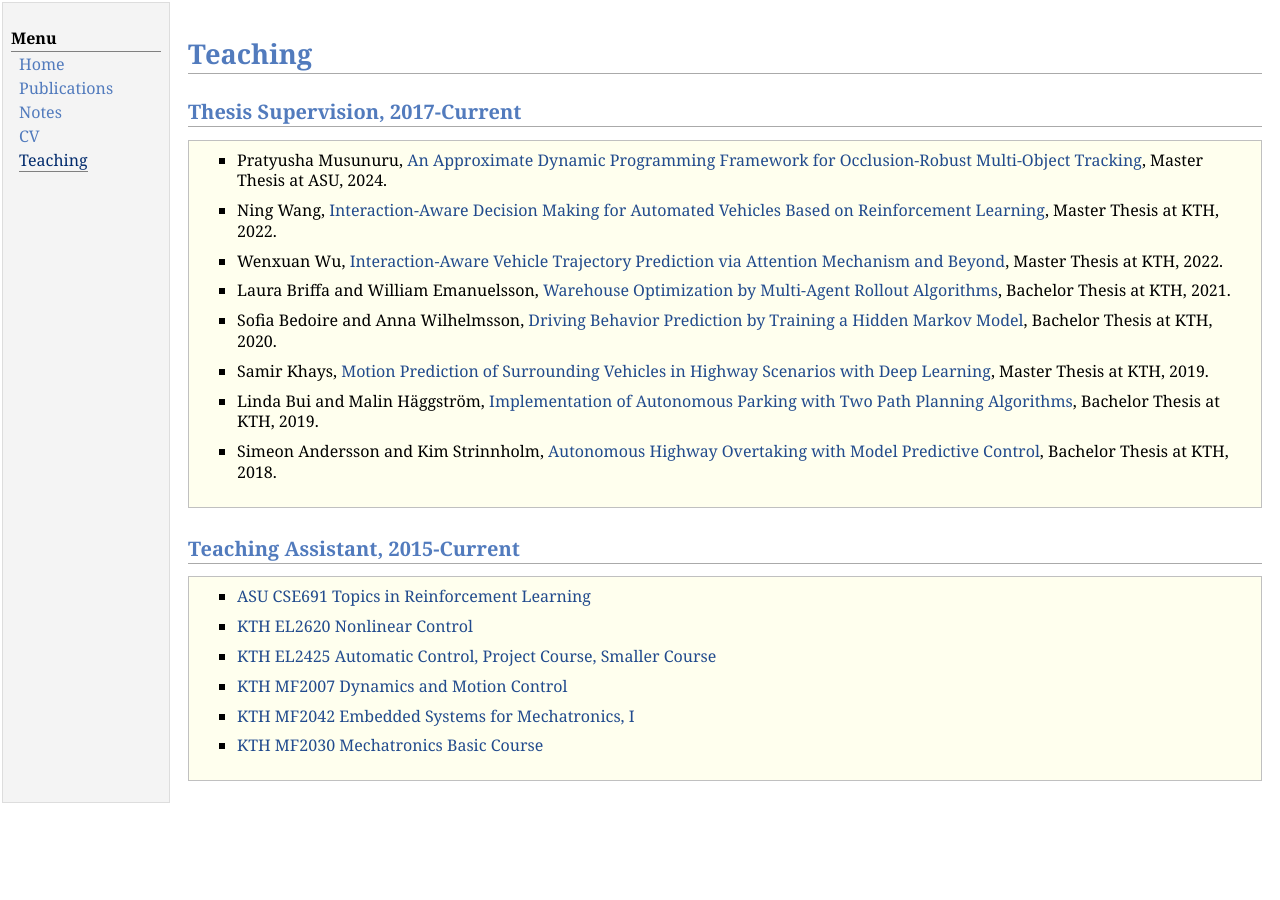
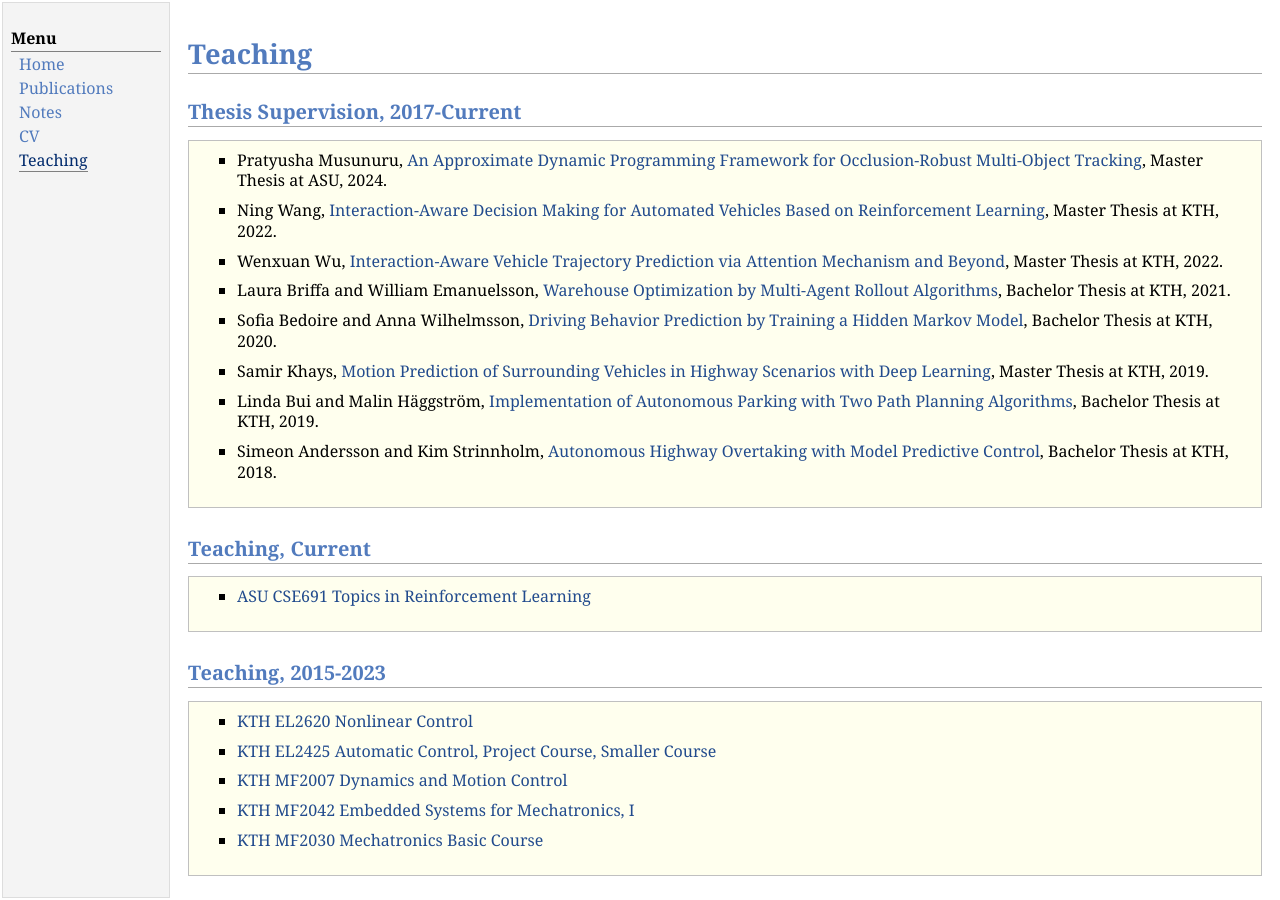
Before and after one commit to yuchaotaigu/yuchaotaigu.github.io, a Jekyll site: the page teaching.html, which Jekyll copies as it is, in a window 1280 px wide. Built offline with Jekyll 4.4.1, drawn with Linux system fonts in a browser that asks for light colours; comment, search, counter and statistics services are not loaded.

Commit message:
Update teaching.html

```diff
--- a/teaching.html
+++ b/teaching.html
@@ -45,12 +45,19 @@
 </ul>
 </div></div>
 
-<h2>Teaching Assistant, 2015-Current</h2>
+<h2>Teaching, Current</h2>
 <div class="infoblock">
 <div class="blockcontent">
 <ul>
 <li><p><a href="https://web.mit.edu/dimitrib/www/RLbook.html">ASU CSE691 Topics in Reinforcement Learning</a></p>
 </li>
+</ul>
+</div></div>
+
+<h2>Teaching, 2015-2023</h2>
+<div class="infoblock">
+<div class="blockcontent">
+<ul>
 <li><p><a href="https://www.kth.se/student/kurser/kurs/EL2620">KTH EL2620 Nonlinear Control</a></p>
 </li>
 <li><p><a href="https://www.kth.se/student/kurser/kurs/EL2425?l=en">KTH EL2425 Automatic Control, Project Course, Smaller Course</a></p>
```
